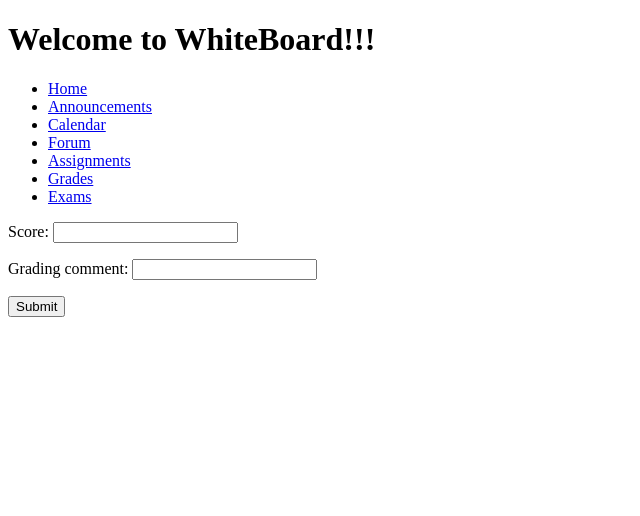
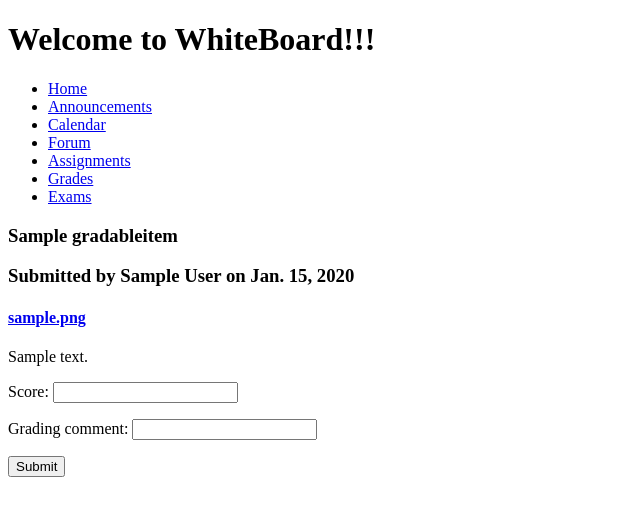
Before and after one commit to KCCCDC/Whiteboard, a Django app: template WhiteBoard/grades/templates/grades/grade_assignment.html in a window 1280 px wide. Shown: the top 516 px of the page, without its empty margins (0-640 px from the left). Run offline with Django 3.2, Linux system fonts and the light colour scheme; tables that the repository leaves empty hold one stand-in row (values such as "Sample post"); the template is opened without the code that fills it: values that come from a table or form of the project are taken from there, most other values are stand-ins (such as "Sample title", 1, 10 or a date in 2020).

Commit message:
Fixed bug with uploading files to existing assignments and submission

```diff
--- a/WhiteBoard/grades/models.py
+++ b/WhiteBoard/grades/models.py
@@ -22,4 +22,4 @@ class Submission(models.Model):
 	score = models.IntegerField(null=True)
 	submission_text = models.CharField(max_length=512, blank=True)
 	grading_comment = models.CharField(max_length=256, blank=True, null=True)
-	file = models.FileField(blank=True, null=True)
+	file = models.FileField(upload_to=getUploadDir, blank=True, null=True)
--- a/WhiteBoard/grades/templates/grades/grade_assignment.html
+++ b/WhiteBoard/grades/templates/grades/grade_assignment.html
@@ -1,6 +1,11 @@
 {% extends 'base.html' %}
 {% block content %}
-<! -- TODO - insert information from instance -->
+<h3>{{ submission.gradableItem.title }}</h3>
+<h3>Submitted by {{ submission.submitter.user.first_name}} {{ submission.submitter.user.last_name }} on {{ submission.date_submitted }}</h3>
+{% if submission.file != "" %}
+<h4><a href="{{ submission.file }}">{{ submission.file }}</a></h4>
+{% endif %}
+<p>{{ submission.submission_text }}</p>
 <form action="" method="post">
 {% csrf_token %}
 {{ form.as_p }}
--- a/WhiteBoard/grades/views.py
+++ b/WhiteBoard/grades/views.py
@@ -41,9 +41,9 @@ def submit_assignment(request):
 		return render(request, "file_upload_form.html", {'form' : form})
 	elif request.method == 'POST':
 		if instance.count() == 0:
-			form = SubmissionForm(request.POST)
+			form = SubmissionForm(request.POST, request.FILES)
 		else:
-			form = SubmissionForm(request.POST, instance=instance[0])
+			form = SubmissionForm(request.POST, request.FILES, instance=instance[0])
 		form.instance.gradableItem_id = id
 		form.instance.submitter_id = request.user.id
 		form.save()
@@ -56,7 +56,7 @@ def edit_assignment(request):
 		form = AssignmentForm(instance=instance)
 		return render(request, "file_upload_form.html", {'form' : form})
 	elif request.method == 'POST':
-		form = AssignmentForm(request.POST, instance = instance)
+		form = AssignmentForm(request.POST, request.FILES, instance = instance)
 		form.save()
 		return HttpResponseRedirect(reverse('grades:assignments'))
 
```
